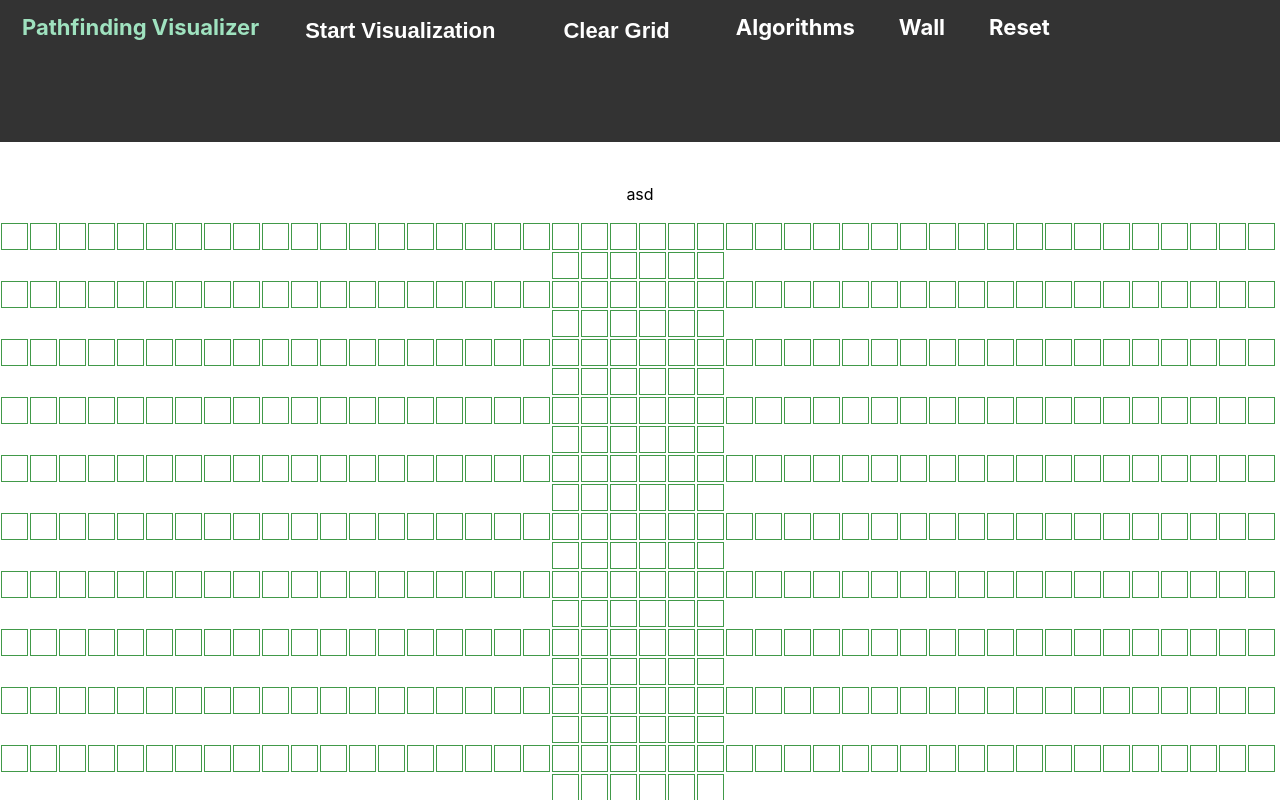
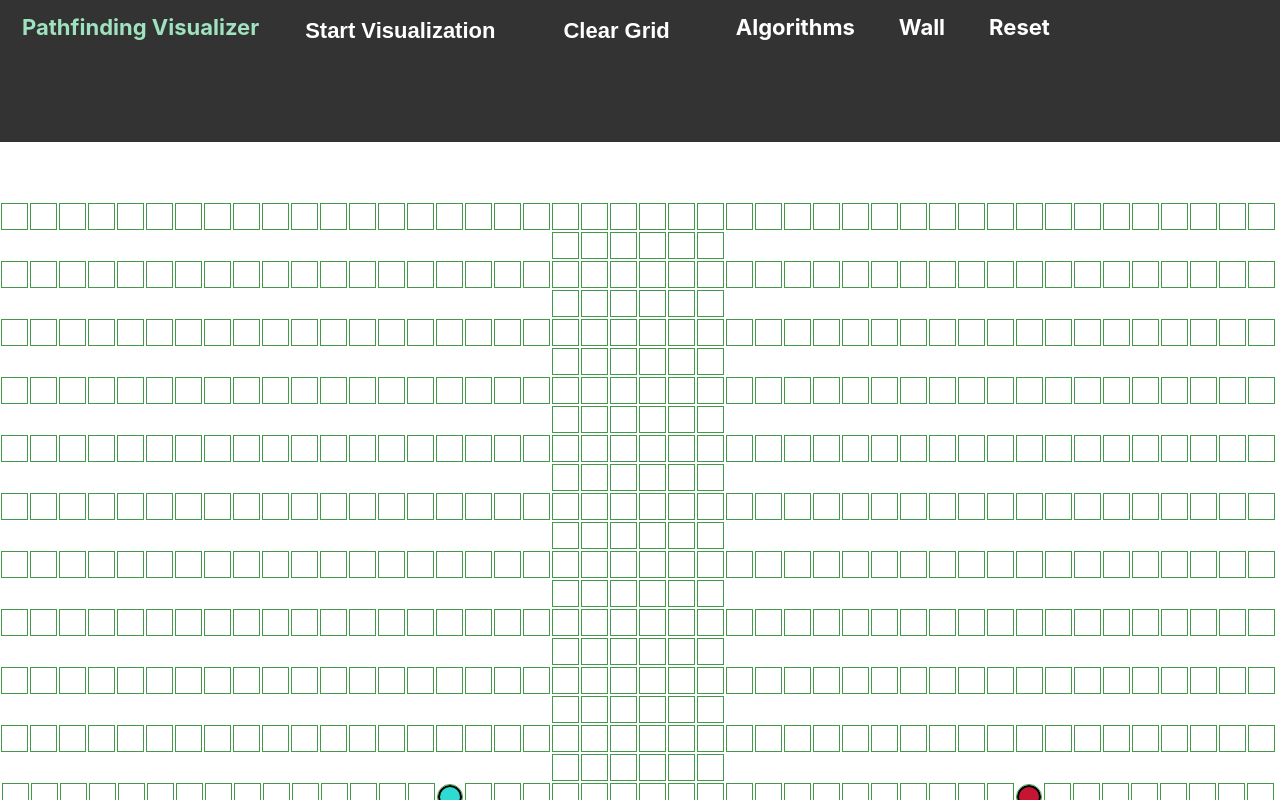
Before and after one commit to Shashankkafle/Pathfinding-Algorithm-Visualiser, a React (Create React App) app in the folder Minor_project/: page / in a window 1280 px wide. Shown: the top 800 px of the page. Built offline with nearby package versions, Linux system fonts and the light colour scheme.

Commit message:
number of algos prob solved

```diff
--- a/Minor_project/src/Grid.jsx
+++ b/Minor_project/src/Grid.jsx
@@ -104,14 +104,16 @@ export default class Grid extends Component
       shrotestDistance[i].innerHTML =  performance[i].shortestPathLength.toString();
       numberOfNodes[i].innerHTML=performance[i].numberOfVisitedNodes.toString()
     }
-    this.setState({
-      numberOfAlgos:0
-    })
+
   }
- clearCurrentData(){
-  const {numberOfAlgos}= this.state
+  clearData(){
+    // this.setState({
+    //   numberOfAlgos:0
+    // })
 
- }
+  }
+
+
   animateAlgorithm(visitedNodesInOrder, nodesInShortestPathOrder) {
     // if(visitedNodesInOrder==null){
     //   throw(noPathError)
@@ -218,6 +220,8 @@ export default class Grid extends Component
         numberOfAlgos:numberOfAlgos+1
       })
     currentAlgorithm.push(algo)
+    this.clearData()
+
    }
   }
 
@@ -370,7 +374,7 @@ export default class Grid extends Component
           </tr>
         </tbody>
       </Table>
-      <div id='currentAlgo'>asd</div>
+      <div id='currentAlgo'></div>
 
 
       <div className="grid">
```
